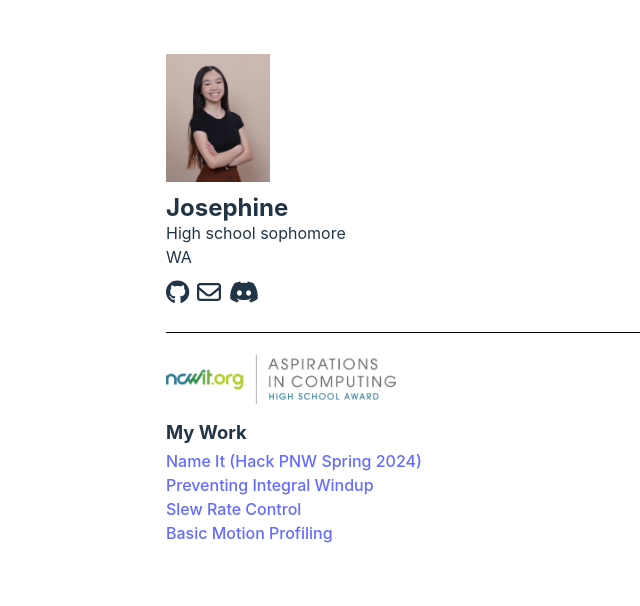
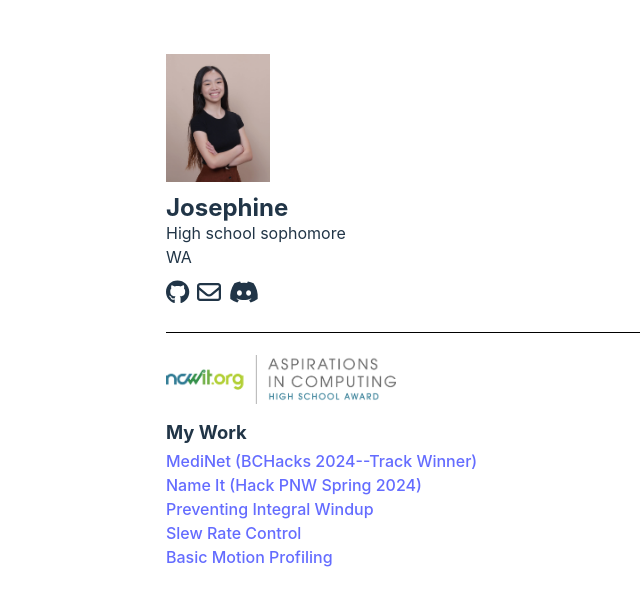
Before and after one commit to josephinel6/new-portfolio, a React (Vite) app: page / in a window 1280 px wide. Shown: the top 606 px of the page, without its empty margins (154-794 px from the left). Built offline with nearby package versions, Linux system fonts and the light colour scheme.

Commit message:
Update App.jsx

```diff
--- a/src/App.jsx
+++ b/src/App.jsx
@@ -31,6 +31,7 @@ function App() {
 
         <div id="posts">
           <h2> My Work </h2>
+                    <a className="post-title" onClick={() => location.href = "https://devpost.com/software/medinet-r5shm6"}> MediNet (BCHacks 2024--Track Winner) </a>
           <a className="post-title" onClick={() => location.href = "https://github.com/josephinel6/Hack-PNW-Spring-24/tree/main"}> Name It (Hack PNW Spring 2024) </a>
           <a className="post-title" onClick={() => location.href = "https://orange-depot.github.io/posts/Preventing-Integral-Windup/"}> Preventing Integral Windup </a>
           <a className="post-title" onClick={() => location.href = "https://orange-depot.github.io/posts/Slew-Rate-Control/"}> Slew Rate Control </a>
```
